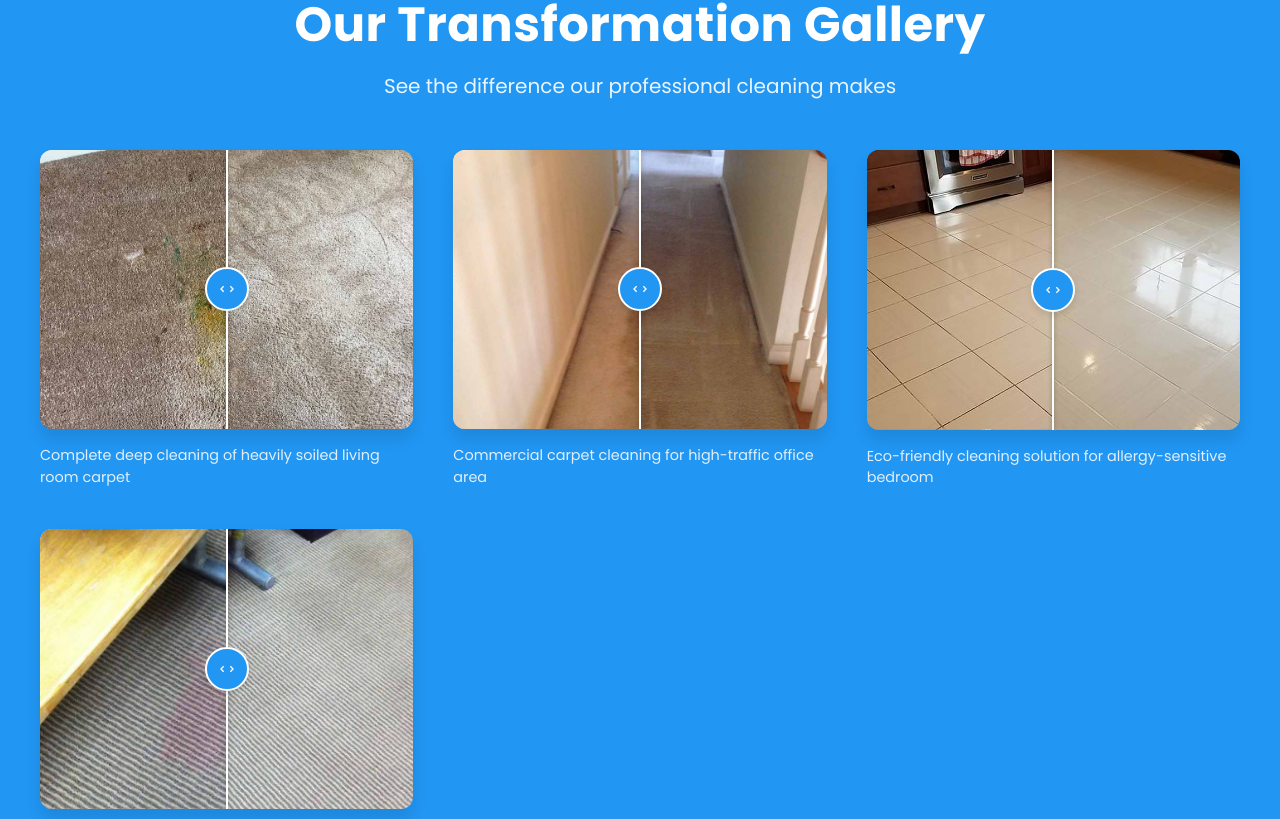
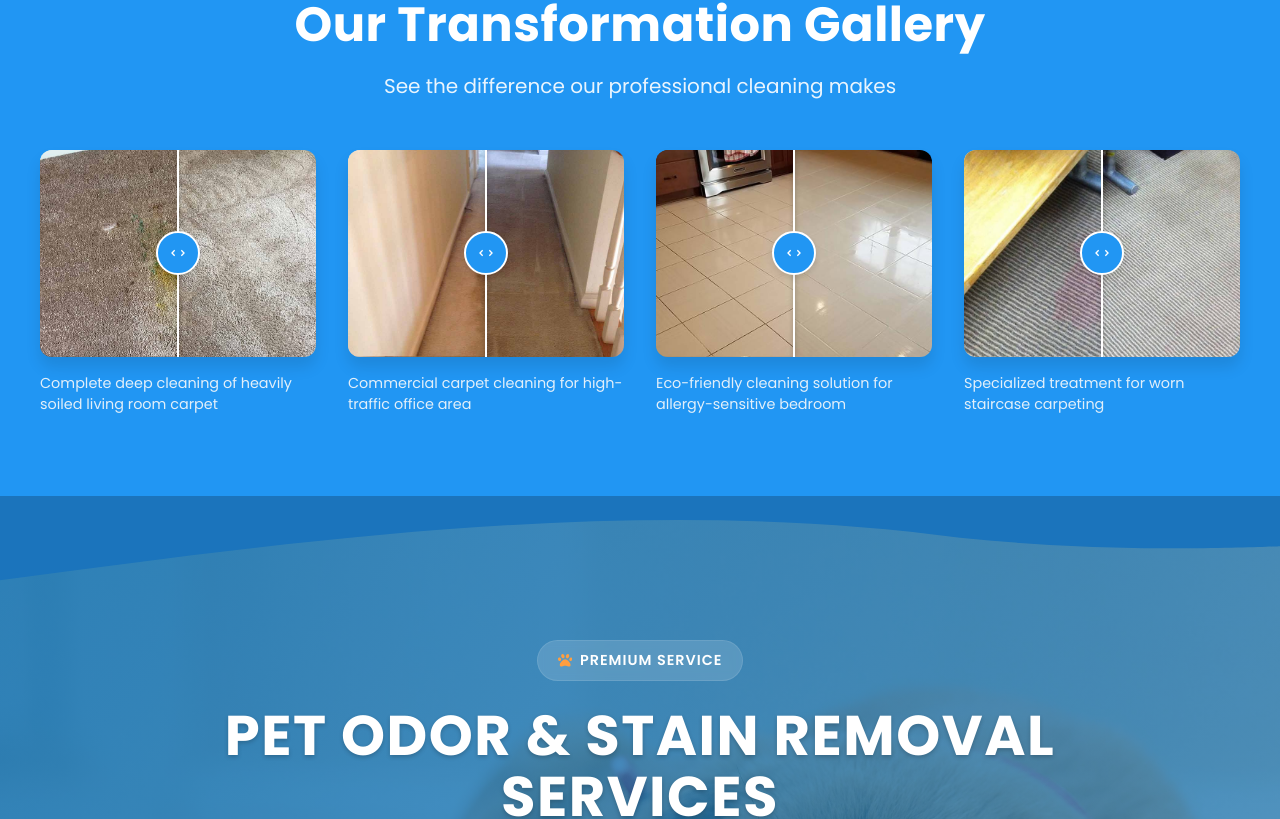
Before and after one commit to sanjuconnectrader/greenworks, a React (Create React App) app: page / in a window 1280 px wide. Shown: the part 2983-3802 px from the top of the page. Built offline with nearby package versions, Linux system fonts and the light colour scheme.

Commit message:
update-frontend

```diff
--- a/src/components/Home/Work.css
+++ b/src/components/Home/Work.css
@@ -15,7 +15,6 @@
   --transition: all 0.3s cubic-bezier(0.25, 0.8, 0.25, 1);
 }
 
-/* Base Section Styles */
 .work-section {
   width: 100%;
   padding: 5rem 1rem;
@@ -48,15 +47,13 @@
   opacity: 0.9;
 }
 
-/* Grid Layout */
 .work-grid {
   display: grid;
-  grid-template-columns: repeat(auto-fit, minmax(300px, 1fr));
-  gap: 2.5rem;
+  grid-template-columns: repeat(4, 1fr);
+  gap: 2rem;
   margin-top: 2rem;
 }
 
-/* Slider Container */
 .slider-container {
   display: flex;
   flex-direction: column;
@@ -77,7 +74,6 @@
   line-height: 1.5;
 }
 
-/* Slider Core Styles */
 .slider-figure {
   position: relative;
   width: 100%;
@@ -111,7 +107,6 @@
   z-index: 1;
 }
 
-/* Divider Line */
 .slider-divider {
   position: absolute;
   top: 0;
@@ -124,7 +119,6 @@
   filter: drop-shadow(0 0 2px rgba(0, 0, 0, 0.3));
 }
 
-/* Handle Styles */
 .slider-handle {
   position: absolute;
   top: 50%;
@@ -149,7 +143,6 @@
 .slider-handle:hover, .slider-handle:focus {
   background-color: var(--primary-dark);
   transform: translate(-50%, -50%) scale(1.05);
-
   outline: none;
 }
 
@@ -160,13 +153,9 @@
 .slider-handle-icon {
   color: var(--white);
   display: flex;
-   transform: rotate(90deg);
-
-
-
+  transform: rotate(90deg);
 }
 
-/* Labels */
 .slider-label {
   position: absolute;
   top: 20px;
@@ -194,10 +183,9 @@
   opacity: 1;
 }
 
-/* Responsive Adjustments */
 @media (max-width: 1024px) {
   .work-grid {
-    gap: 2rem;
+    gap: 1.5rem;
   }
 }
 
@@ -244,7 +232,6 @@
   }
 }
 
-/* Animation */
 @keyframes fadeIn {
   from { opacity: 0; transform: translateY(20px); }
   to { opacity: 1; transform: translateY(0); }
```
Also changed, not shown: src/components/Home/Work.jsx (+0 -10 lines).
